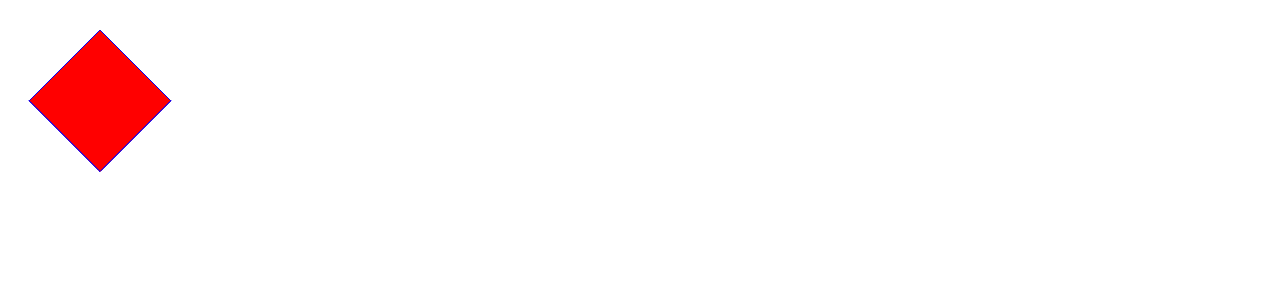
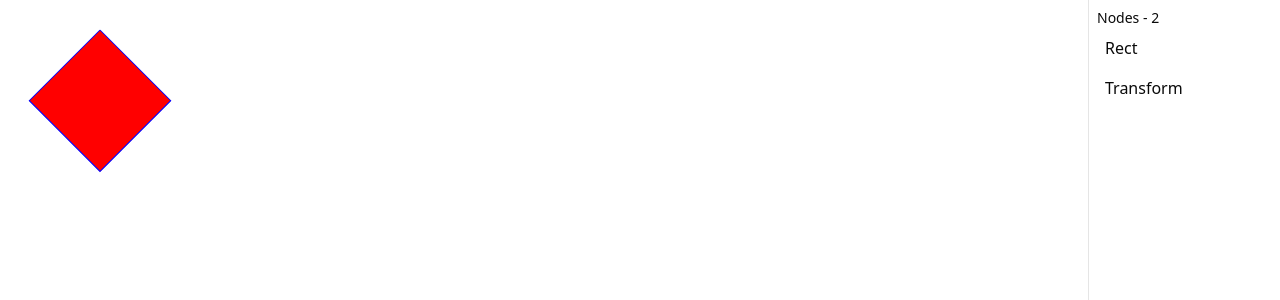
Before and after one commit to ryandotelliott/cardstock, a React (Vite) app: page / in a window 1280 px wide. Shown: the top 300 px of the page. Built offline with nearby package versions, Linux system fonts and the light colour scheme.

Commit message:
add zustand store; add simple node sidebar; mode renderer into editor feature; add matrix lib to remove DOM dependency; add document subscribers

```diff
--- a/package.json
+++ b/package.json
@@ -22,7 +22,8 @@
     "react": "^19.1.1",
     "react-dom": "^19.1.1",
     "tailwind-merge": "^3.3.1",
-    "tailwindcss": "^4.1.14"
+    "tailwindcss": "^4.1.14",
+    "zustand": "^5.0.8"
   },
   "devDependencies": {
     "@eslint/js": "^9.36.0",
--- a/src/App.tsx
+++ b/src/App.tsx
@@ -1,12 +1,18 @@
 import { useEffect, useMemo, useRef } from "react";
 import { Engine } from "./features/engine/engine";
 import { Doc } from "./features/engine/document";
+import { useEditorStore } from "./features/editor/state/editor-store";
+import NodePanel from "./features/editor/components/node-panel";
 
 export default function App() {
   const canvasRef = useRef<HTMLCanvasElement>(null);
   const engineRef = useRef<Engine | null>(null);
+  const { setDoc } = useEditorStore();
+  const docVersion = useEditorStore((s) => s.docVersion);
 
-  const doc = useMemo(() => new Doc({ dpr: window.devicePixelRatio || 1 }), []);
+  const doc = useMemo(() => {
+    const doc = new Doc({ dpr: window.devicePixelRatio || 1 });
+
     doc.addNode({
       id: "shape:rect-1",
       name: "Rect",
@@ -33,6 +39,13 @@ export default function App() {
       inputs: { in: { node: "shape:rect-1" } },
     });
 
+    return doc;
+  }, []);
+
+  useEffect(() => {
+    setDoc(doc);
+  }, [doc, setDoc]);
+
   useEffect(() => {
     if (!canvasRef.current) return;
     const engine = new Engine(doc, canvasRef.current.getContext("2d")!);
@@ -40,9 +53,15 @@ export default function App() {
     engineRef.current.draw();
   }, [doc]);
 
+  // Redraw on any document change
+  useEffect(() => {
+    engineRef.current?.draw();
+  }, [docVersion]);
+
   return (
     <div className="h-dvh w-dvw">
       <canvas className="h-full w-full" id="canvas" ref={canvasRef} />
+      <NodePanel className="absolute top-0 right-0" />
     </div>
   );
 }
--- /dev/null
+++ b/src/features/editor/components/node-panel.tsx
@@ -0,0 +1,32 @@
+import { cn } from "@/lib/utils";
+import { useEditorStore } from "../state/editor-store";
+
+export default function NodePanel({ className }: { className?: string }) {
+  const doc = useEditorStore((s) => s.doc);
+
+  const nodes = doc ? Object.keys(doc.getNodes()) : [];
+
+  return (
+    <div
+      className={cn(
+        "flex h-full w-48 flex-col overflow-y-auto border-l bg-background p-2",
+        className,
+      )}
+    >
+      <p className="text-sm font-medium select-none">Nodes - {nodes.length}</p>
+      {doc
+        ? Object.keys(doc.getNodes()).map((node) => {
+            const fullNode = doc.getNode(node);
+            return (
+              <div
+                key={node}
+                className="rounded p-2 select-none hover:bg-muted"
+              >
+                {fullNode?.name}
+              </div>
+            );
+          })
+        : null}
+    </div>
+  );
+}
--- a/src/features/engine/renderer.ts
+++ b/src/features/editor/renderer.ts
@@ -1,5 +1,6 @@
-import type { Doc, EvalResult, PathGeometry } from "./document";
+import type { Doc, EvalResult, PathGeometry } from "../engine/document";
 import type { NodeId } from "../nodes/node-types";
+import { Matrix } from "../../lib/matrix";
 
 export class Renderer {
   private ctx: CanvasRenderingContext2D;
@@ -21,8 +22,10 @@ export class Renderer {
       canvas.height = targetHeight;
     }
 
+    this.ctx.clearRect(0, 0, canvas.width, canvas.height);
+
     // Base transform that applies DPR scaling only.
-    const base = new DOMMatrix().scaleSelf(dpr, dpr);
+    const base = new Matrix().scale(dpr, dpr);
 
     this.ctx.save();
     for (const id of doc.getDrawOrder()) {
@@ -32,7 +35,9 @@ export class Renderer {
       this.ctx.fillStyle = "red"; // TODO: Use a style from the node
       this.ctx.strokeStyle = "blue"; // TODO: Use a style from the node
 
-      this.ctx.setTransform(base);
+      const transform = out.transform ? base.multiply(out.transform) : base;
+      this.ctx.setTransform(transform.toDOMMatrix());
+
       const path2d = toPath2D(out.geom);
       this.ctx.fill(path2d);
       this.ctx.stroke(path2d);
--- /dev/null
+++ b/src/features/editor/state/editor-store.ts
@@ -0,0 +1,33 @@
+import type { NodeId } from "@/features/nodes/node-types";
+import type { Doc } from "@/features/engine/document";
+import { create } from "zustand";
+
+type EditorState = {
+  doc: Doc | null;
+  selectedNodeId: NodeId | null;
+  // Incremented when the document notifies a change
+  docVersion: number;
+  // Internal: unsubscribe current doc listener
+  docUnsub?: () => void;
+};
+
+type EditorActions = {
+  setDoc: (doc: Doc) => void;
+  setSelectedNodeId: (nodeId: NodeId | null) => void;
+};
+
+export const useEditorStore = create<EditorState & EditorActions>((set) => ({
+  doc: null,
+  selectedNodeId: null,
+  docVersion: 0,
+  setDoc: (doc) =>
+    set((state) => {
+      // Clean up any previous subscription
+      state.docUnsub?.();
+      const unsub = doc.subscribe(() =>
+        set((s) => ({ docVersion: s.docVersion + 1 })),
+      );
+      return { doc, docUnsub: unsub };
+    }),
+  setSelectedNodeId: (nodeId) => set({ selectedNodeId: nodeId }),
+}));
--- a/src/features/engine/document.ts
+++ b/src/features/engine/document.ts
@@ -1,4 +1,5 @@
 import type { NodeId, Node } from "../nodes/node-types";
+import type { Matrix } from "../../lib/matrix";
 
 type Meta = {
   dpr: number;
@@ -18,13 +19,14 @@ export type PathGeometry = { contours: PathContour[] };
 
 export type EvalResult = {
   geom: PathGeometry;
-  transform?: DOMMatrix;
+  transform?: Matrix;
 };
 
 export class Doc {
   private nodes: Record<NodeId, Node> = {};
   private drawOrder: NodeId[] = [];
   private meta: Meta;
+  private listeners: Set<() => void> = new Set();
 
   constructor(meta: Meta) {
     this.meta = meta;
@@ -33,13 +35,17 @@ export class Doc {
   addNode(node: Node) {
     this.nodes[node.id] = node;
     this.drawOrder.push(node.id);
+    this.notify();
   }
 
   removeNode(id: NodeId) {
     delete this.nodes[id];
+    // Ensure draw order remains consistent when removing nodes
+    this.drawOrder = this.drawOrder.filter((n) => n !== id);
+    this.notify();
   }
 
-  getNode(id: NodeId) {
+  getNode(id: NodeId): Node | undefined {
     return this.nodes[id];
   }
 
@@ -52,6 +58,26 @@ export class Doc {
   }
 
   getDrawOrder() {
-    return this.drawOrder;
+    // Return a copy to prevent external mutation
+    return [...this.drawOrder];
+  }
+
+  // Replace draw order atomically and notify subscribers
+  setDrawOrder(order: NodeId[]) {
+    this.drawOrder = order;
+    this.notify();
+  }
+
+  // Basic subscription API for external listeners (e.g., UI store)
+  subscribe(listener: () => void): () => void {
+    this.listeners.add(listener);
+    return () => {
+      this.listeners.delete(listener);
+    };
+  }
+
+  // Notify all subscribers of a change
+  notify() {
+    for (const l of this.listeners) l();
   }
 }
--- a/src/features/engine/engine.ts
+++ b/src/features/engine/engine.ts
@@ -1,7 +1,7 @@
 import { Evaluator } from "./evaluator";
 import type { Doc } from "./document";
 import type { NodeId, NodeInputsByType } from "../nodes/node-types";
-import { Renderer } from "./renderer";
+import { Renderer } from "../editor/renderer";
 
 export class Engine {
   private doc: Doc;
@@ -59,8 +59,6 @@ export class Engine {
       .filter((id) => sinks.includes(id));
     const existingSet = new Set(existingOrder);
     const newOnes = sinks.filter((id) => !existingSet.has(id));
-    this.doc
-      .getDrawOrder()
-      .splice(0, this.doc.getDrawOrder().length, ...existingOrder, ...newOnes);
+    this.doc.setDrawOrder([...existingOrder, ...newOnes]);
   }
 }
--- a/src/features/engine/kernels.ts
+++ b/src/features/engine/kernels.ts
@@ -3,7 +3,8 @@ import type {
   NodeParamsByType,
   NodeType,
 } from "../nodes/node-types";
-import type { EvalResult, PathGeometry } from "./document";
+import type { EvalResult } from "./document";
+import { Matrix } from "../../lib/matrix";
 
 type KernelInputsByType = {
   [T in NodeType]: { [K in keyof NodeInputsByType[T]]: EvalResult | undefined };
@@ -86,8 +87,8 @@ export const Kernels: { [T in NodeType]: Kernel<T> } = {
 
     const transform = matrixFromParams(params);
     return {
-      geom: transformGeometry(src.geom, transform),
-      transform: multiplyTransforms(src.transform, transform),
+      geom: src.geom,
+      transform: Matrix.multiply(src.transform, transform),
     };
   },
 };
@@ -95,50 +96,11 @@ export const Kernels: { [T in NodeType]: Kernel<T> } = {
 // helpers
 function matrixFromParams(
   params: NodeParamsByType["Modifier.Transform"],
-): DOMMatrix {
-  const matrix = new DOMMatrix();
+): Matrix {
   const sx = params.sx ?? 1,
     sy = params.sy ?? 1,
     r = ((params.r ?? 0) * Math.PI) / 180,
     tx = params.tx ?? 0,
     ty = params.ty ?? 0;
-  return matrix
-    .translateSelf(tx, ty)
-    .rotateSelf((r * 180) / Math.PI)
-    .scaleSelf(sx, sy);
+  return new Matrix().translate(tx, ty).rotate(r).scale(sx, sy);
 }
-
-function transformGeometry(
-  geo: PathGeometry,
-  transformationMatrix: DOMMatrix,
-): PathGeometry {
-  const point = (x: number, y: number) => {
-    const p = new DOMPoint(x, y).matrixTransform(transformationMatrix);
-    return { x: p.x, y: p.y };
-  };
-
-  const delta = (dx: number, dy: number) => {
-    // approximate handle transform as linear (ignores rotation from anchor) — fine for v0
-    // set the perspective to 0 to avoid skewing the handle
-    const p = new DOMPoint(dx, dy, 0, 0).matrixTransform(transformationMatrix);
-    return { dx: p.x, dy: p.y };
-  };
-
-  return {
-    contours: geo.contours.map((c) => ({
-      closed: c.closed,
-      knots: c.knots.map((k) => ({
-        pos: point(k.pos.x, k.pos.y),
-        hIn: k.hIn ? delta(k.hIn.dx, k.hIn.dy) : undefined,
-        hOut: k.hOut ? delta(k.hOut.dx, k.hOut.dy) : undefined,
-      })),
-    })),
-  };
-}
-
-function multiplyTransforms(a?: DOMMatrix, b?: DOMMatrix) {
-  if (!a && !b) return undefined;
-  if (!a) return b!;
-  if (!b) return a!;
-  return a.multiply(b);
-}
--- /dev/null
+++ b/src/lib/matrix.ts
@@ -0,0 +1,77 @@
+export type Point = { x: number; y: number };
+export type Vec = { dx: number; dy: number };
+
+// Row-major 2D affine matrix
+// [a, c, e]
+// [b, d, f]
+// [0, 0, 1]
+export class Matrix {
+  a: number;
+  b: number;
+  c: number;
+  d: number;
+  e: number;
+  f: number;
+
+  constructor(a = 1, b = 0, c = 0, d = 1, e = 0, f = 0) {
+    this.a = a;
+    this.b = b;
+    this.c = c;
+    this.d = d;
+    this.e = e;
+    this.f = f;
+  }
+
+  static from(m: DOMMatrix): Matrix {
+    return new Matrix(m.a, m.b, m.c, m.d, m.e, m.f);
+  }
+
+  static multiply(a?: Matrix, b?: Matrix): Matrix | undefined {
+    if (!a && !b) return undefined;
+    if (!a) return b!;
+    if (!b) return a!;
+    return a.multiply(b);
+  }
+
+  toDOMMatrix(): DOMMatrix {
+    return new DOMMatrix([this.a, this.b, this.c, this.d, this.e, this.f]);
+  }
+
+  multiply(m: Matrix): Matrix {
+    const a = this.a * m.a + this.c * m.b;
+    const b = this.b * m.a + this.d * m.b;
+    const c = this.a * m.c + this.c * m.d;
+    const d = this.b * m.c + this.d * m.d;
+    const e = this.a * m.e + this.c * m.f + this.e;
+    const f = this.b * m.e + this.d * m.f + this.f;
+    return new Matrix(a, b, c, d, e, f);
+  }
+
+  translate(tx: number, ty: number): Matrix {
+    return this.multiply(new Matrix(1, 0, 0, 1, tx, ty));
+  }
+
+  scale(sx: number, sy: number): Matrix {
+    return this.multiply(new Matrix(sx, 0, 0, sy, 0, 0));
+  }
+
+  rotate(radians: number): Matrix {
+    const cos = Math.cos(radians);
+    const sin = Math.sin(radians);
+    return this.multiply(new Matrix(cos, sin, -sin, cos, 0, 0));
+  }
+
+  transformPoint({ x, y }: Point): Point {
+    return {
+      x: this.a * x + this.c * y + this.e,
+      y: this.b * x + this.d * y + this.f,
+    };
+  }
+
+  transformVec({ dx, dy }: Vec): Vec {
+    return {
+      dx: this.a * dx + this.c * dy,
+      dy: this.b * dx + this.d * dy,
+    };
+  }
+}
```
Also changed, not shown: 1 other file (tests, documents, lock files or other folders). Lines whose indentation alone changed are shown as unchanged.
